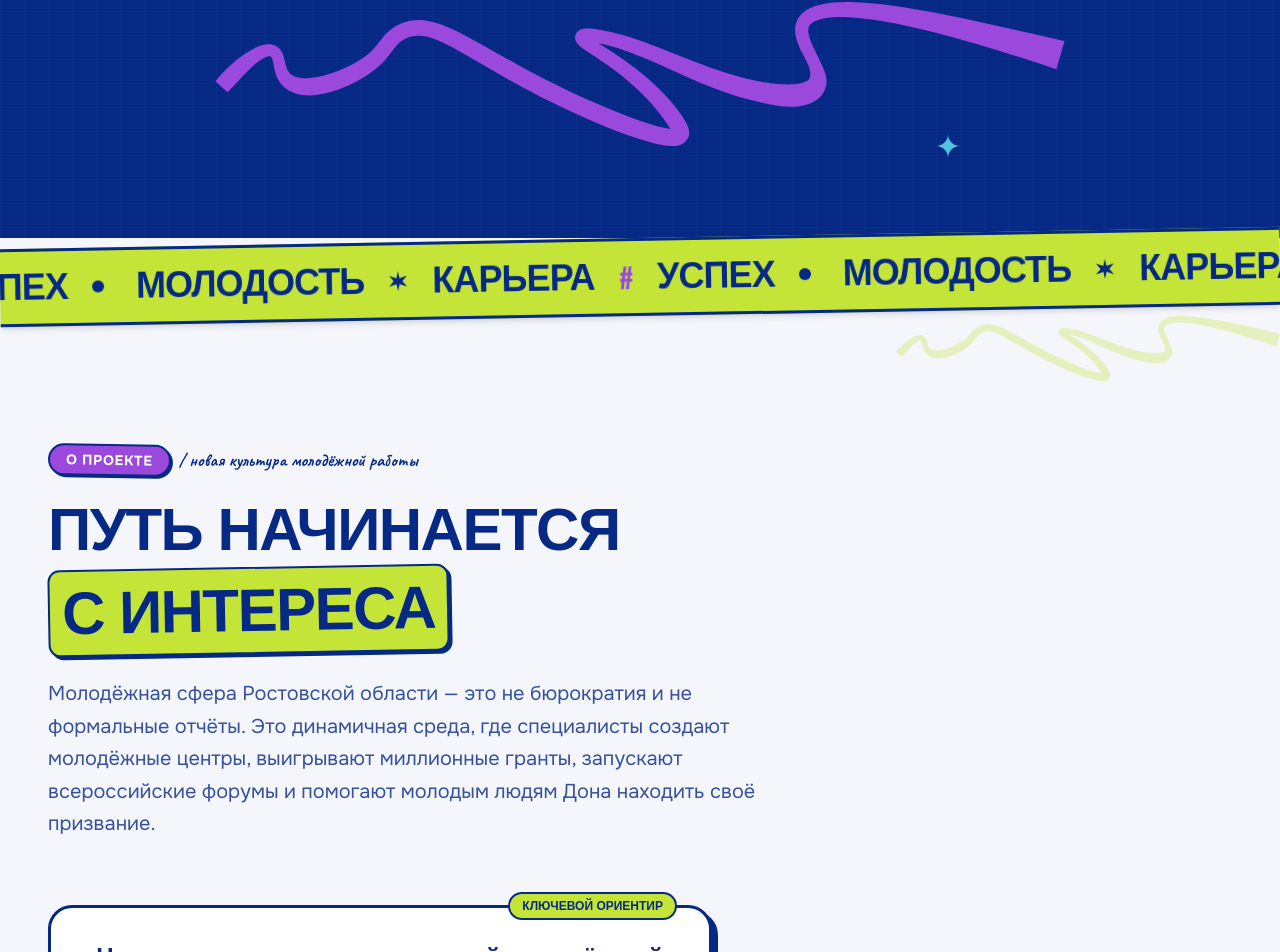
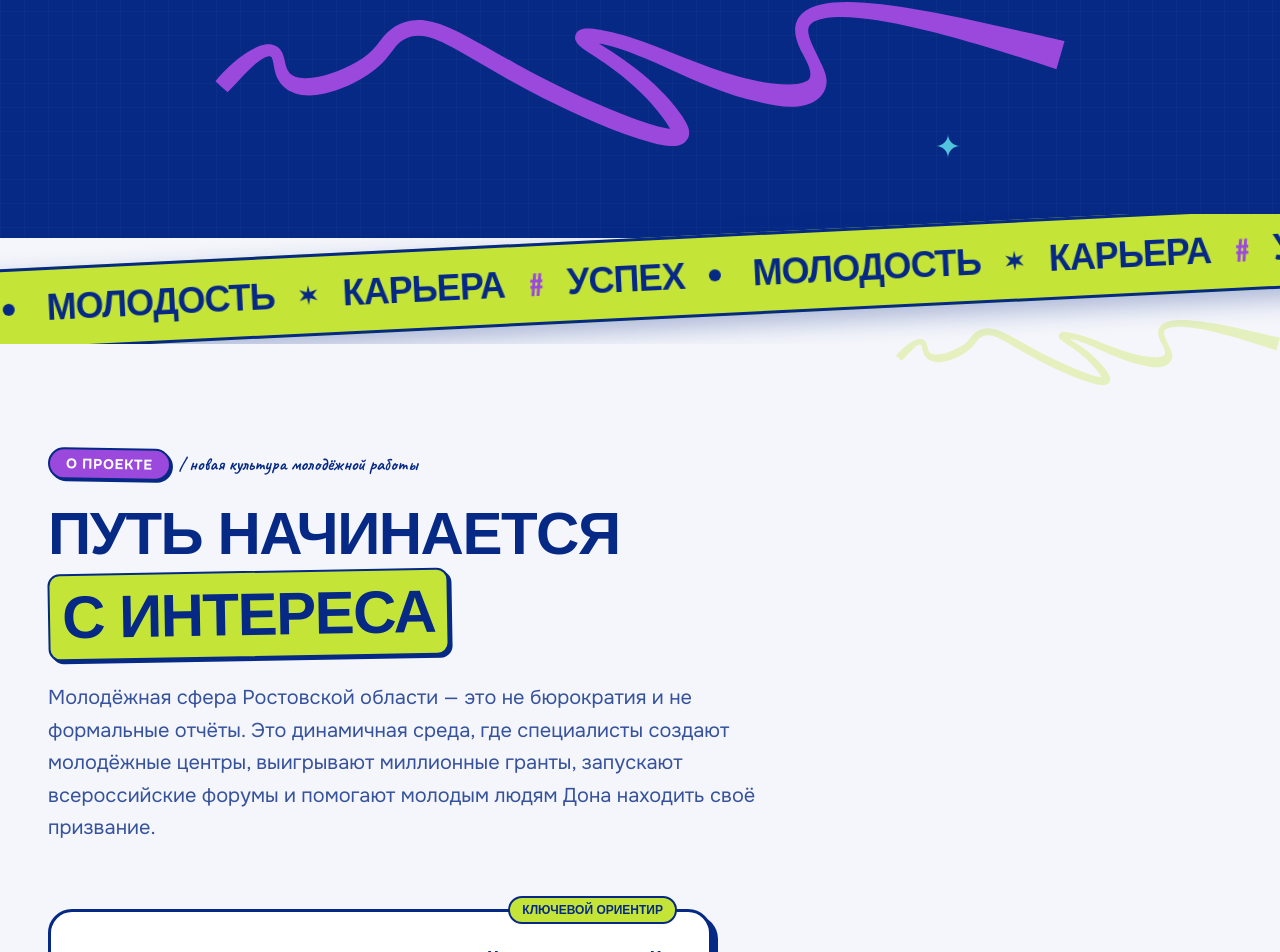
Before and after one commit to VG507/ORM_RO_site, a React (Vite) app: page / in a window 1280 px wide. Shown: the part 853-1805 px from the top of the page. Built offline with nearby package versions, Linux system fonts and the light colour scheme; a web font is replaced by a local one.

Commit message:
style(marquee): increase downward-left tilt with edge overflow protection

```diff
--- a/src/components/Marquee.tsx
+++ b/src/components/Marquee.tsx
@@ -5,10 +5,11 @@ export const Marquee: React.FC = () => {
   const repetitions = [1, 2, 3, 4, 5, 6];
 
   return (
-    <section
-      className="relative z-20 py-4 bg-[#C4E538] border-y-3 border-[#062985] overflow-hidden select-none -rotate-1 shadow-md shadow-black/10"
-      aria-label="Бегущая полоса девиза проекта"
-    >
+    <div className="relative z-20 overflow-hidden py-4 sm:py-6 -my-4 sm:-my-6 pointer-events-none">
+      <section
+        className="relative w-[114%] -left-[7%] py-3.5 sm:py-4.5 bg-[#C4E538] border-y-3 border-[#062985] select-none -rotate-2 sm:-rotate-[2.8deg] shadow-[0_10px_25px_rgba(6,41,133,0.3)] pointer-events-auto"
+        aria-label="Бегущая полоса девиза проекта"
+      >
       {/* Top track (Lime with Navy Text) */}
       <div className="flex overflow-hidden">
         <div className="animate-marquee-left flex items-center shrink-0">
@@ -51,5 +52,6 @@ export const Marquee: React.FC = () => {
         </div>
       </div>
     </section>
-  );
+  </div>
+);
 };
```
